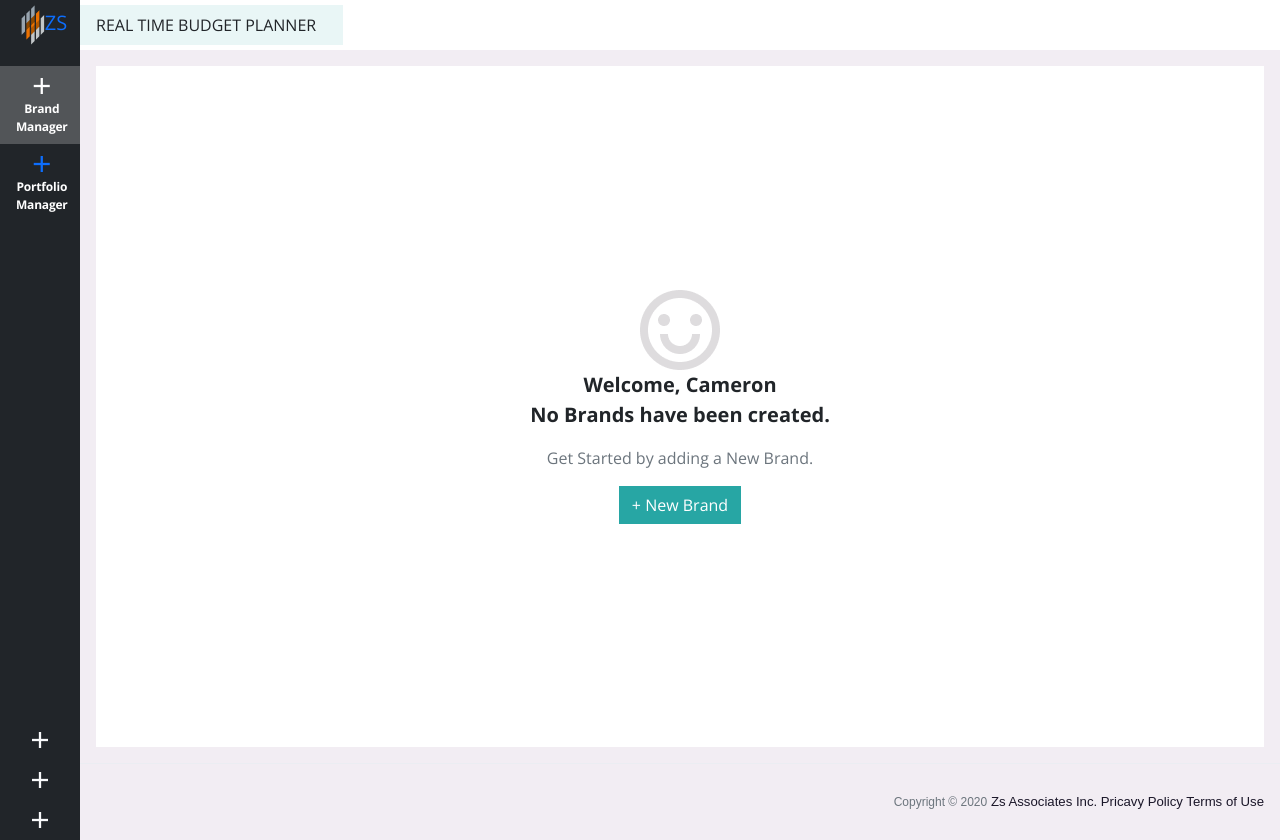
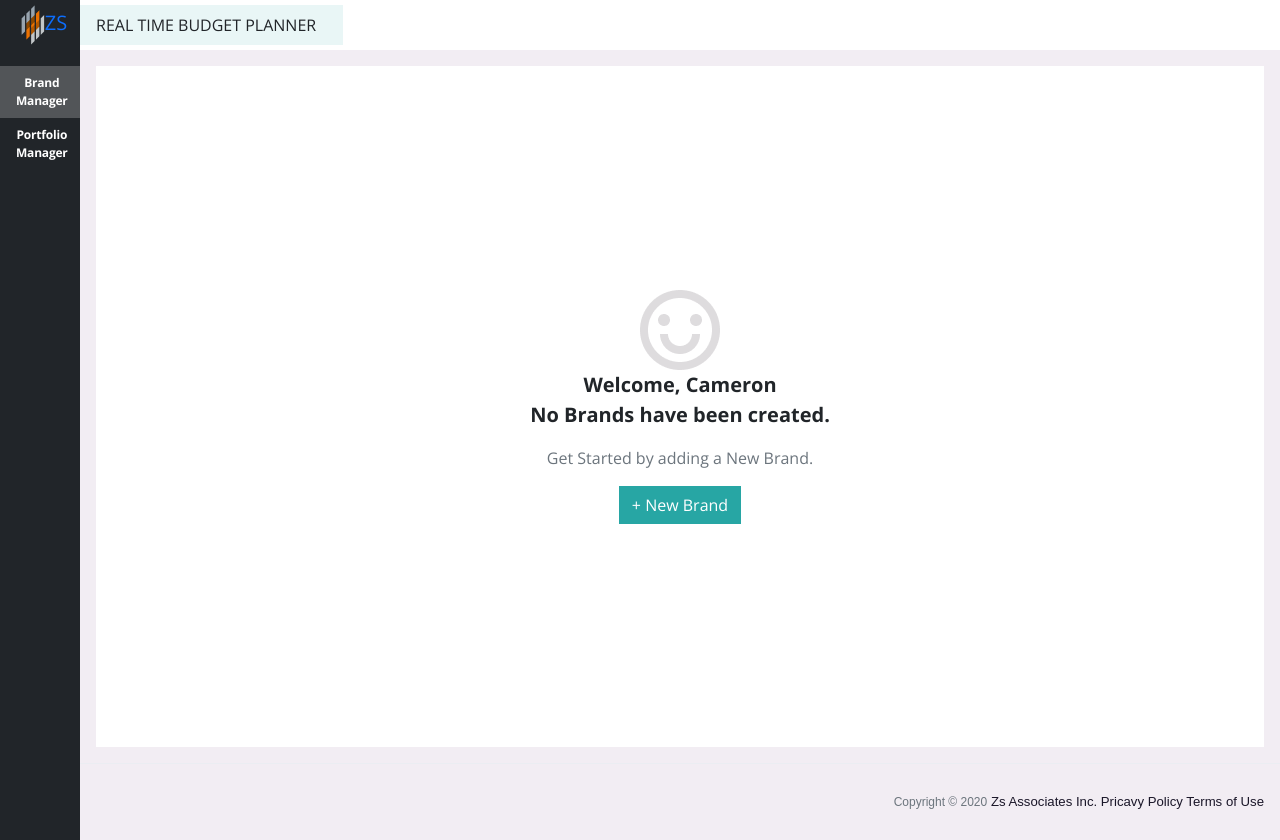
Before and after one commit to nani17891/angular-rbp, an Angular app: page / in a window 1280 px wide. Built offline with nearby package versions, Linux system fonts and the light colour scheme.

Commit message:
Update app.component.html

```diff
--- a/src/app/app.component.html
+++ b/src/app/app.component.html
@@ -30,20 +30,20 @@
 
             <ul class="nav nav-pills nav-flush flex-column mb-auto text-center">
               <li class="nav-item">
-			        <a href="#" class="nav-link rounded-0" aria-current="page" title="" data-bs-toggle="tooltip" data-bs-placement="right" data-bs-original-title="Home" routerLink="/brand/list">
+                <a href="#" class="nav-link rounded-0" aria-current="page" title="" data-bs-toggle="tooltip" data-bs-placement="right" data-bs-original-title="Home" routerLink="BrandManager">
 
                 </a>
               </li>
               <li class="nav-item">
-			        <a href="#" class="nav-link active rounded-0" aria-current="page" title="" data-bs-toggle="tooltip" data-bs-placement="right" data-bs-original-title="Home" routerLink="/brand/list">
-			        	 <i class="uiw-font-plus"></i>
+                <a href="#" class="nav-link active rounded-0" aria-current="page" title="" data-bs-toggle="tooltip" data-bs-placement="right" data-bs-original-title="Home" routerLink="BrandManager">
+                   <i class="uiw-font-brandManagerIcon"></i>
                    <div class="nav-link-name">Brand Manager</div>
 
                 </a>
               </li>
               <li>
                 <a href="#" class="nav-link rounded-0" title="" data-bs-toggle="tooltip" data-bs-placement="right" data-bs-original-title="Dashboard">
-			         <i class="uiw-font-plus"></i>
+                 <i class="uiw-font-portfolio"></i>
                  <div class="nav-link-name">Portfolio Manager</div>
                 </a>
               </li>
@@ -51,13 +51,13 @@
             </ul>
             <div>
               <a href="#" class="d-flex align-items-center justify-content-center p-2 link-light text-decoration-none" id="dropdownUser3" aria-expanded="false">
-			        <i class="uiw-font-plus"></i>
+                <i class="uiw-font-sidenav1"></i>
               </a>
                <a href="#" class="d-flex align-items-center justify-content-center p-2 link-light text-decoration-none" id="dropdownUser3" aria-expanded="false">
-			        <i class="uiw-font-plus"></i>
+                <i class="uiw-font-sidenav2"></i>
               </a>
               <a href="#" class="d-flex align-items-center justify-content-center p-2 link-light text-decoration-none" id="dropdownUser3" aria-expanded="false">
-			        <i class="uiw-font-plus"></i>
+                <i class="uiw-font-sidenav3"></i>
               </a>
               <!--<ul class="dropdown-menu text-small shadow" aria-labelledby="dropdownUser3">
                 <li><a class="dropdown-item" href="#">New project...</a></li>
```
Lines whose indentation alone changed are shown as unchanged.
